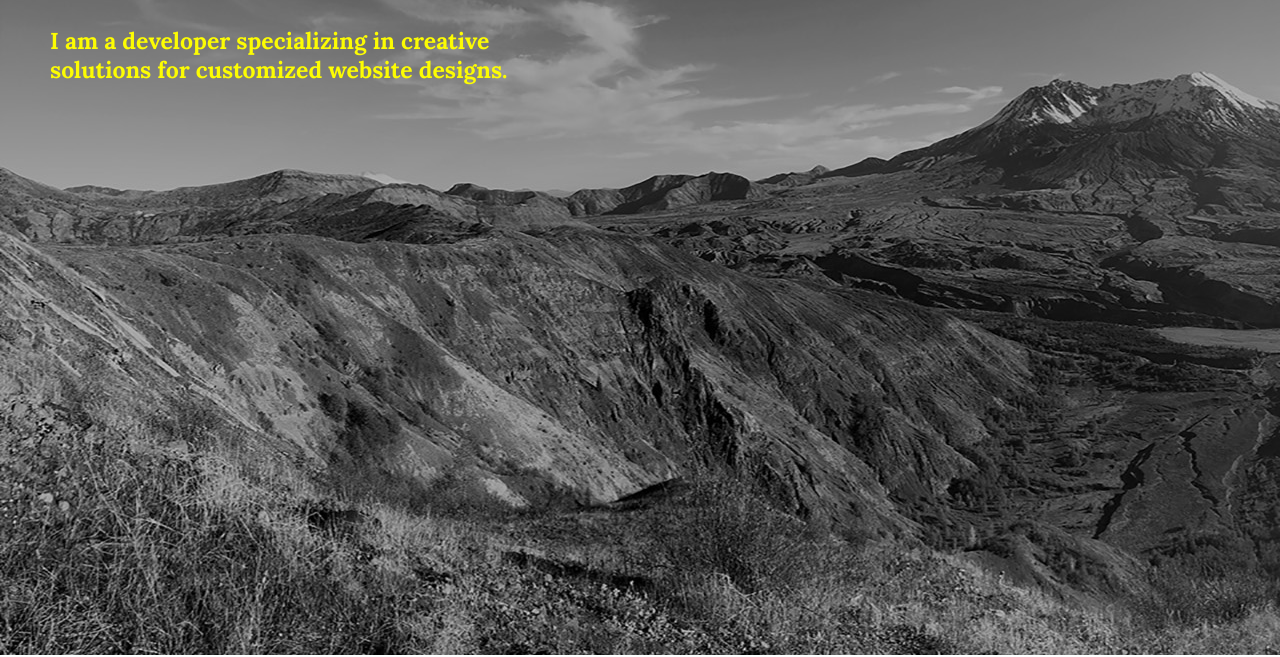
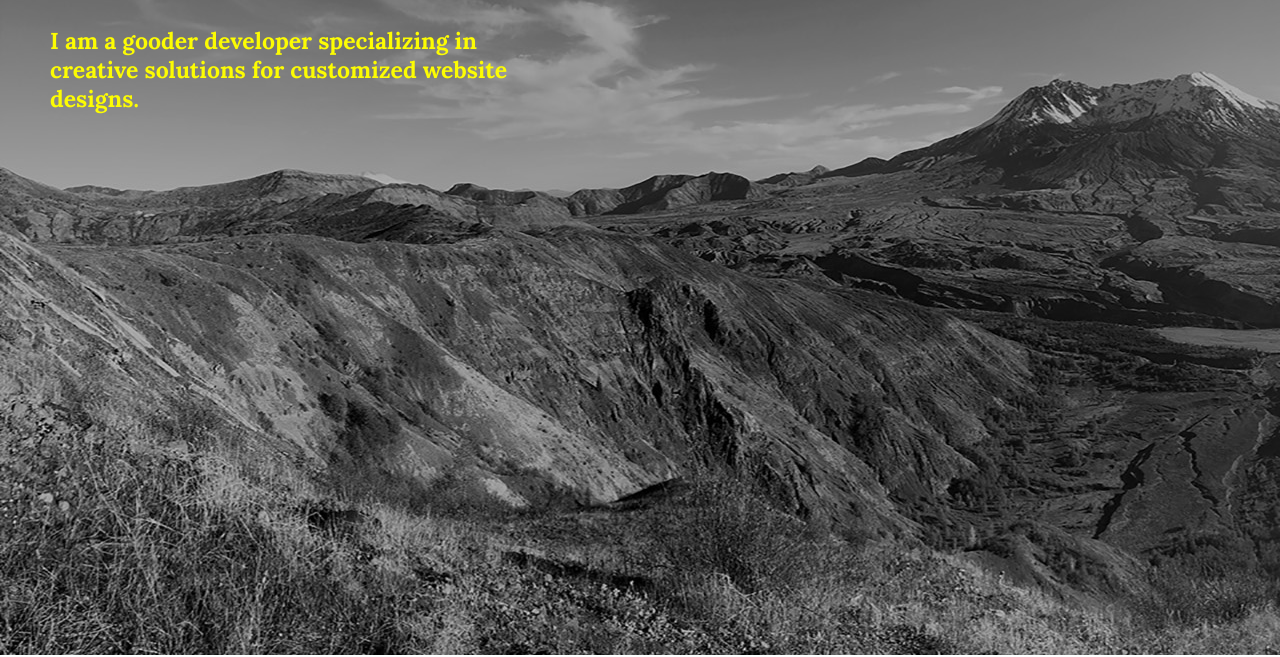
Before and after one commit to kjaron01/Website, a plain HTML site: page index.html in a window 1280 px wide. Shown: the part 145-802 px from the top of the page. Drawn offline with Linux system fonts and the light colour scheme.

Commit message:
conflict testing

```diff
--- a/index.html
+++ b/index.html
@@ -33,7 +33,7 @@
                     </ul>
                 </nav>
             </div>
-            <h2>I am a developer specializing in creative solutions for customized website designs.</h2>
+            <h2>I am a gooder developer specializing in creative solutions for customized website designs.</h2>
         </div>
         </header>
     <main>
```
